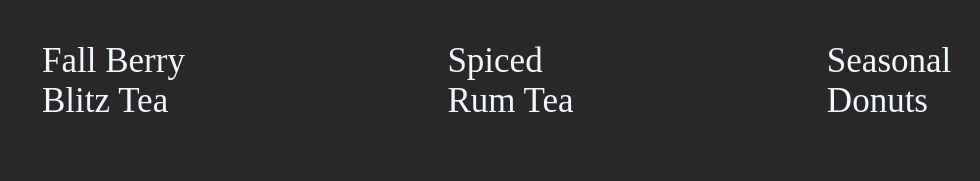
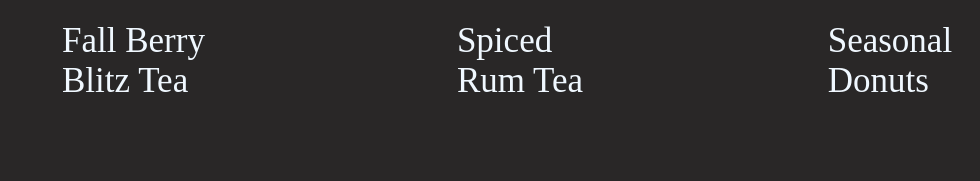
Before and after one commit to dimashbalabek/dimash.github.id, a plain HTML site: page Html/homework/index.html in a window 1280 px wide. Shown: the part 1939-2120 px from the top of the page, without its empty margins (271-1251 px from the left). Drawn offline with Linux system fonts and the light colour scheme.

Commit message:
fixed++added

```diff
--- a/Html/homework/index.html
+++ b/Html/homework/index.html
@@ -57,7 +57,7 @@
          class="tea-img" alt="">
 
 <div class="tea-img-text2">
-   <p class="t-img-textes" style="margin-left: 25px;">Fall Berry Blitz Tea</p>
+   <p class="t-img-textes" style="margin-left: 45px;">Fall Berry Blitz Tea</p>
    <p class="t-img-textes" style="margin-left: 165px;">Spiced Rum Tea</p>
    <p class="t-img-textes" style="margin-left: 170px;">Seasonal Donuts</p>
 </div>
--- a/Html/homework/style.css
+++ b/Html/homework/style.css
@@ -66,6 +66,7 @@ top: -100;
 }
 
 .div-tea-img {
+   position: relative   ;
    margin-left: 250px;
 }
 
@@ -80,5 +81,6 @@ top: -100;
    position: relative;
    color: aliceblue;
    font-size: 35px;
-   padding: 5px 30px;
+   padding: 15px 30px;
+   bottom: 30px;
 }
```
